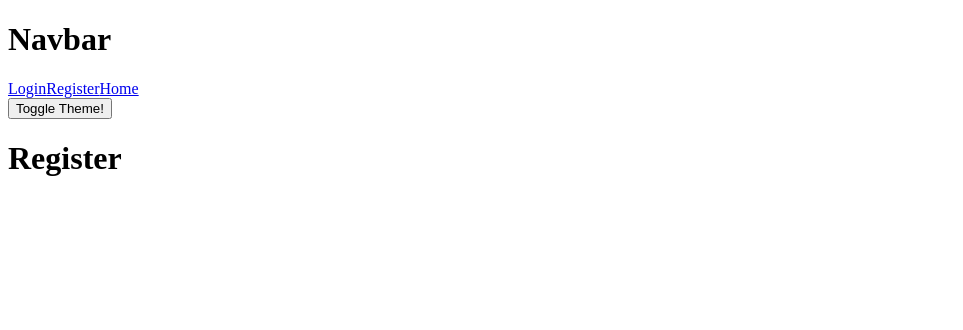
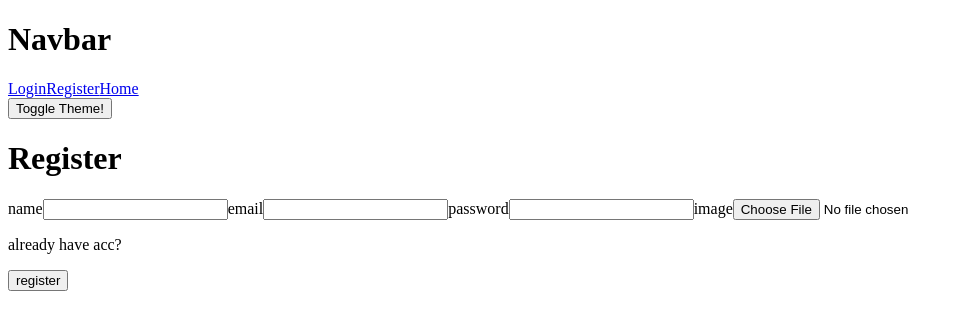
Before and after one commit to knlju/hr-app, a React (Create React App) app: page /register in a window 1280 px wide. Shown: the top 330 px of the page, without its empty margins (0-963 px from the left). Built offline with nearby package versions, Linux system fonts and the light colour scheme.

Commit message:
added register

```diff
--- a/package.json
+++ b/package.json
@@ -17,6 +17,7 @@
     "react-scripts": "5.0.0",
     "redux": "^4.1.2",
     "redux-saga": "^1.1.3",
+    "styled-components": "^5.3.3",
     "web-vitals": "^2.1.2"
   },
   "scripts": {
--- a/public/index.html
+++ b/public/index.html
@@ -10,34 +10,13 @@
       content="Web site created using create-react-app"
     />
     <link rel="apple-touch-icon" href="%PUBLIC_URL%/logo192.png" />
-    <!--
-      manifest.json provides metadata used when your web app is installed on a
-      user's mobile device or desktop. See https://developers.google.com/web/fundamentals/web-app-manifest/
-    -->
+
     <link rel="manifest" href="%PUBLIC_URL%/manifest.json" />
-    <!--
-      Notice the use of %PUBLIC_URL% in the tags above.
-      It will be replaced with the URL of the `public` folder during the build.
-      Only files inside the `public` folder can be referenced from the HTML.
-
-      Unlike "/favicon.ico" or "favicon.ico", "%PUBLIC_URL%/favicon.ico" will
-      work correctly both with client-side routing and a non-root public URL.
-      Learn how to configure a non-root public URL by running `npm run build`.
-    -->
+    <link href="https://fonts.googleapis.com/css2?family=Montserrat:wght@300;400;500;600;700&display=swap" rel="stylesheet">
     <title>React App</title>
   </head>
   <body>
     <noscript>You need to enable JavaScript to run this app.</noscript>
     <div id="root"></div>
-    <!--
-      This HTML file is a template.
-      If you open it directly in the browser, you will see an empty page.
-
-      You can add webfonts, meta tags, or analytics to this file.
-      The build step will place the bundled scripts into the <body> tag.
-
-      To begin the development, run `npm start` or `yarn start`.
-      To create a production bundle, use `npm run build` or `yarn build`.
-    -->
   </body>
 </html>
--- a/src/App.jsx
+++ b/src/App.jsx
@@ -1,4 +1,4 @@
-import Navbar from "./components/shared/Navbar"
+import Navbar from "./components/shared/Navbar/Navbar"
 import createRoutes from "./routes"
 
 const routes = createRoutes()
--- a/src/components/pages/RegisterPage.jsx
+++ b/src/components/pages/RegisterPage.jsx
@@ -1,10 +1,40 @@
-import React from "react"
+import React, {useState} from "react"
 
 const RegisterPage = () => {
+	const [name, setName] = useState("")
+	const [email, setEmail] = useState("")
+	const [password, setPassword] = useState("")
+	const [selectedFile, setSelectedFile] = useState(null)
+
+	const submitRegistration = (e) => {
+		e.preventDefault()
+	}
+
+
 	return (
-		<div>
-			<h1>Register</h1>
-		</div>
+		<>
+			<div>
+				<h1>Register</h1>
+				<form>
+					<label htmlFor="name">name</label>
+					<input type="text" name="name" id="name" value={name} onChange={(e)=> setName(e.target.value)}/>
+
+					<label htmlFor="email">email</label>
+					<input type="email" name="email" value={email} onChange={(e)=> setEmail(e.target.value)}/>
+
+					<label htmlFor="name">password</label>
+					<input type="text" name="password" value={password} onChange={(e)=> setPassword(e.target.value)}/>
+
+					<label htmlFor="image">image</label>
+					<input type="file" name="image" value={selectedFile} onChange={(e) => setSelectedFile(e.target.files[0])}/>
+
+					<div>
+						<p>already have acc?</p>
+						<button type="submit" onSubmit={submitRegistration}>register</button>
+					</div>
+				</form>
+			</div>
+		</>
 	)
 }
 
--- a/src/components/shared/Navbar.jsx
+++ b/src/components/shared/Navbar/Navbar.jsx
@@ -1,6 +1,6 @@
 import React from "react"
 import {Link} from "react-router-dom"
-import ToggleTheme from "./ToggleTheme"
+import ToggleTheme from "../ToggleTheme"
 
 const Navbar = () => {
 	return (
```
Also changed, not shown: 1 other file (tests, documents, lock files or other folders).
